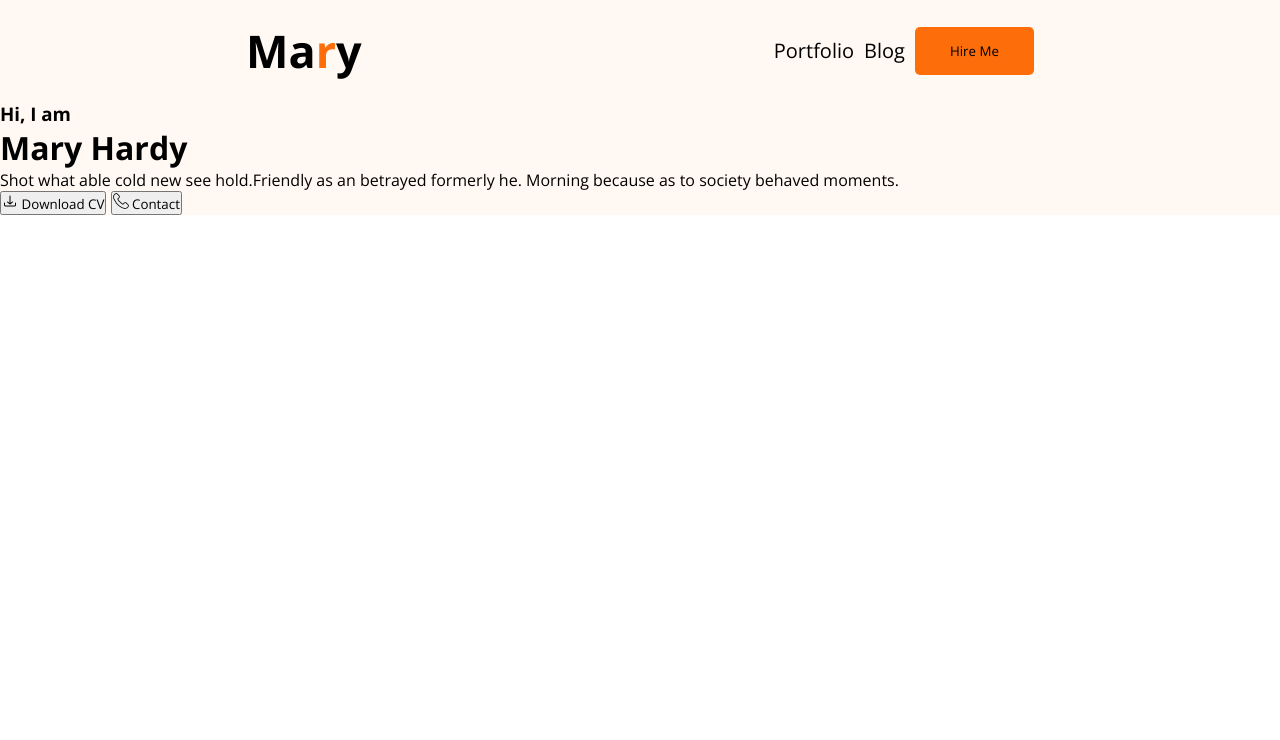
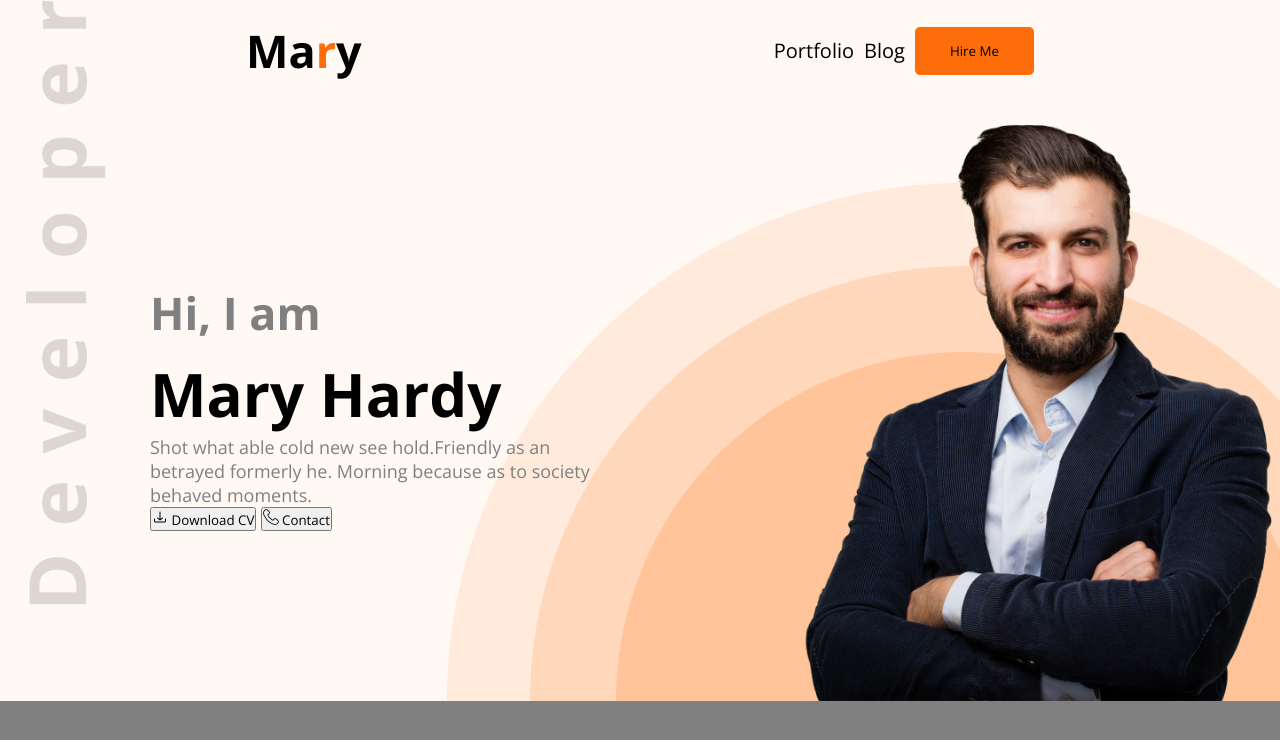
Before and after one commit to mdsabbirahmedbd/Web-Developer-Portfolio, a plain HTML site: page index.html in a window 1280 px wide. Drawn offline with nearby package versions, Linux system fonts and the light colour scheme.

Commit message:
my first commit

```diff
--- a/index.html
+++ b/index.html
@@ -21,6 +21,7 @@
       </nav>
 
       <div class="bannar">
+        <img class="developer" src="Images/developer.png" alt="">
         <div class="discription">
           <h3>Hi, I am</h3>
           <h1>Mary Hardy</h1>
@@ -28,10 +29,13 @@
             Shot what able cold new see hold.Friendly as an betrayed formerly he. Morning because as to society behaved
             moments.
           </p>
-          <button><img src="Images/icon/download.png" alt="" /> Download CV</button>
-          <button><img src="Images/icon/telephone.png" alt="" /> Contact</button>
+          <button class="btn2"><img src="Images/icon/download.png" alt="" /> Download CV</button>
+          <button class="btn3"><img src="Images/icon/telephone.png" alt="" /> Contact</button>
         </div>
+        <img class="hardy" src="Images/hardy.png" alt="">
       </div>
+
+
     </header>
   </body>
 </html>
--- a/style.css
+++ b/style.css
@@ -7,9 +7,13 @@
 html,body{
     width: 100%;
     height: 100%;
+    background: gray;
 }
 header{
  background-color: #FFF8F3;
+ background-image: url('Images/header_bg.png');
+ background-repeat: no-repeat;
+ background-position: bottom right;
 }
 .logo-title{
     color: #FD6E0A;
@@ -39,3 +43,38 @@ nav ul li {
     padding: 15px 35px;
     border-radius: 5px;
 }
+.bannar{
+    cursor: pointer;
+    display:flex;
+    justify-content: space-between;
+    align-items: center;
+    /* padding: 50px 50px; */
+}
+.bannar .developer{
+    width:80px;
+    position: absolute;
+    top: 0;
+    left: 2%;
+}
+.discription{
+    width: 585px;
+    /* padding:50px 100px; */
+    margin: 150px;
+}
+.bannar .hardy{
+    width: 584px;
+    height: 600px;
+}
+.discription h3{
+    font-size: 45px;
+    color:gray;
+    padding: 10px 0px;
+}
+.discription h1{
+    font-size: 60px;
+    font-weight: bold;
+}
+.discription p{
+    color: gray;
+    font-size: 18px ;
+}
```
